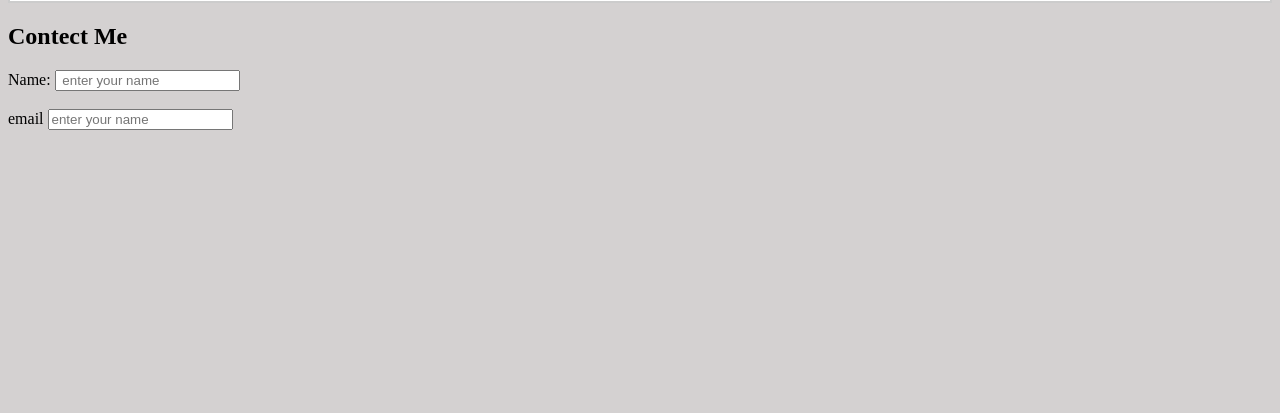
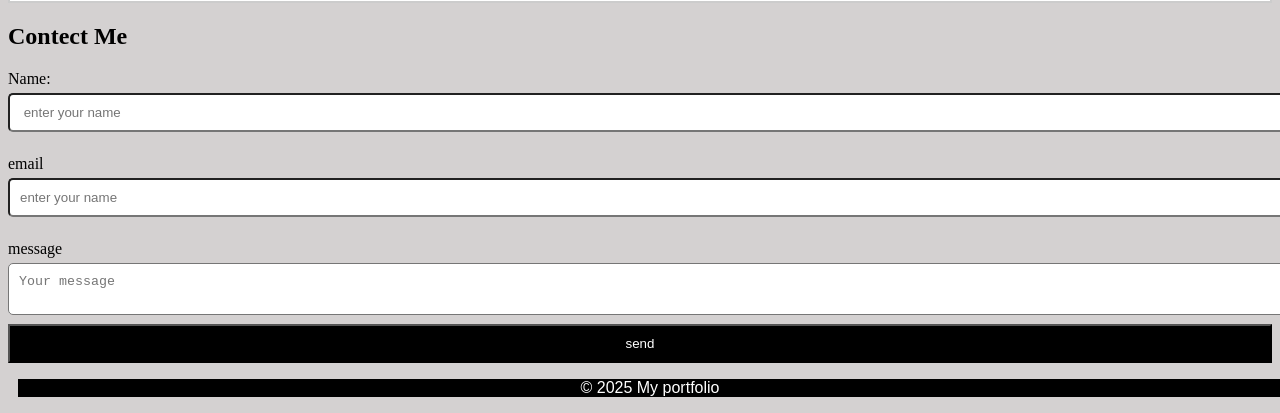
Before and after one commit to ritesh752/portfolio, a plain HTML site: page index.html in a window 1280 px wide. Shown: the part 720-1133 px from the top of the page. Before the commit the page ends 876 px from the top, so only its background shows below. Drawn offline with Linux system fonts and the light colour scheme.

Commit message:
change footer

```diff
--- a/index.html
+++ b/index.html
@@ -111,6 +111,31 @@
   object-fit: cover;
   border: 3px solid #333;
 }
+form input, form textarea{
+    width: 100%;
+    padding: 10px;
+    margin: 5px 0px;
+    border-radius: 5px;
+
+}
+button{
+    width: 100%;
+    padding: 10px;
+    font-family: Arial, Helvetica, sans-serif;
+    background-color:black;
+    color: white;
+    text-align: center;
+
+}
+footer{
+    margin: 10px; ;
+    width: 100%;
+    font-family: Arial, Helvetica, sans-serif;
+    background-color: black;
+    color: white;
+    text-align: center;
+}
+
 
 
   </style>
@@ -166,8 +191,16 @@
     <input type="text" id="name" name="name"placeholder=" enter your name" required> <br><br>
     <label for="email"> email</label>
     <input type="email" id="name" placeholder="enter your name" readonly><br><br>
+    <label for="message">message</label>
+     <textarea placeholder="Your message" rows 5 required></textarea>
+     <button>send</button>
+ </form>
 
-  </form>
+  <section>
+   <footer>
+    <p>&copy; 2025 My portfolio</p>
+    </footer>
+    </section>
 
 
 
```
